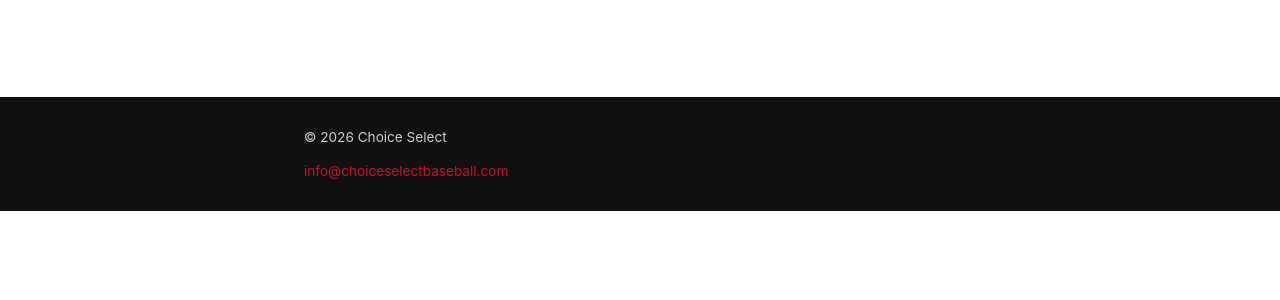
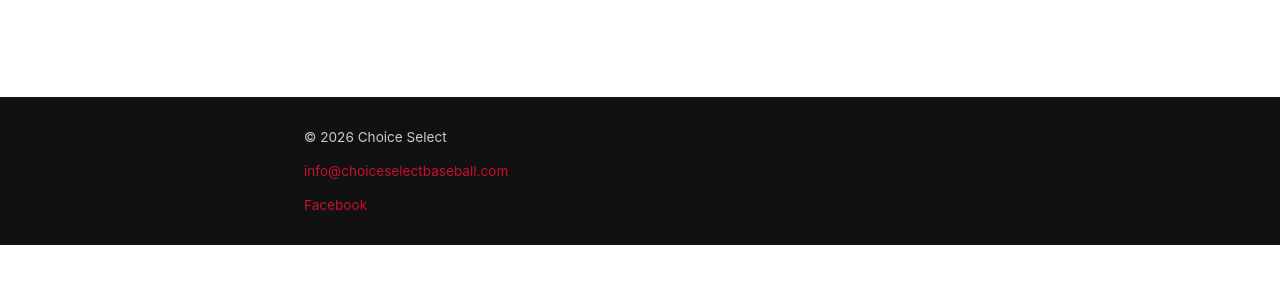
Before and after one commit to haewonito/baseball_club_site, a Django app: page /accounts/login/?next=/accounts/dashboard/admin/coaches/ in a window 1280 px wide. Shown: the part 473-773 px from the top of the page. Run offline with Django 5.2, Linux system fonts and the light colour scheme.

Commit message:
Add Facebook link to the site footer
Co-Authored-By: Claude Sonnet 5 <noreply@anthropic.com>

```diff
--- a/templates/base.html
+++ b/templates/base.html
@@ -63,6 +63,7 @@
     <div class="site-footer__inner">
       <p>&copy; {% now "Y" %} Choice Select</p>
       <p><a href="mailto:{{ general_contact_email }}">{{ general_contact_email }}</a></p>
+      <p><a href="https://www.facebook.com/ChoiceSelectBaseball/" target="_blank" rel="noopener noreferrer">Facebook</a></p>
     </div>
   </footer>
 </body>
```
